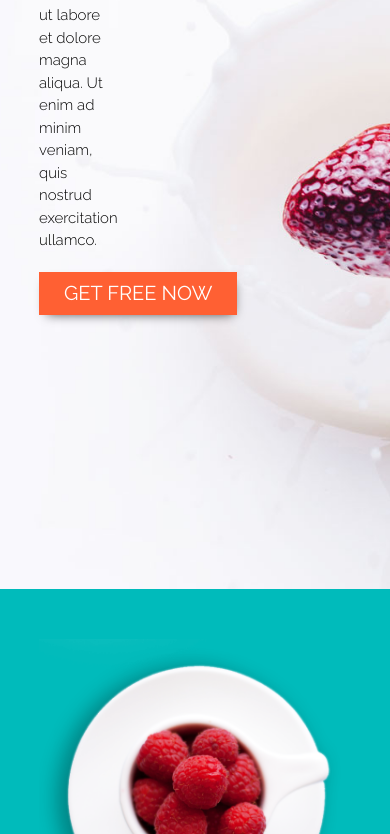
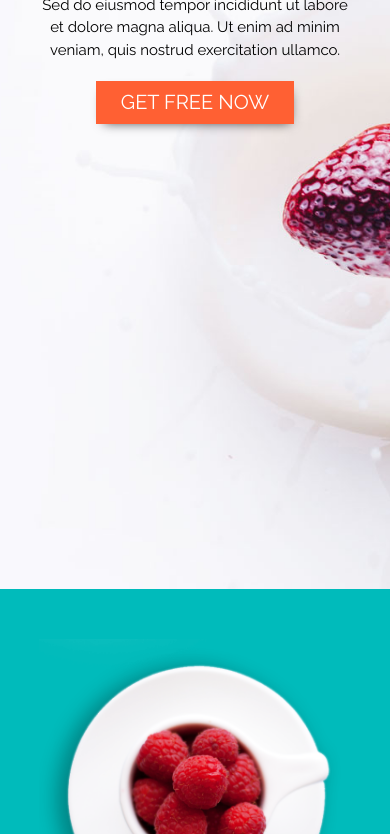
Before and after one commit to Spearek/Grid-mockup-project-wwdc_2, a website: page index.html in a window 390 px wide. Shown: the part 255-1089 px from the top of the page. Drawn offline with Linux system fonts and the light colour scheme.

Commit message:
hero section adjusted for mobile

```diff
--- a/assets/scss/styles.scss
+++ b/assets/scss/styles.scss
@@ -204,6 +204,27 @@ justify-content: space-between;
 		@include mediaQ(1000px)	{
 			&__content{
 				padding-top:40%;
+			}
+		}
+		@include mediaQ(768px){
+			&__content{
+				padding-top:60%;
+				h1{
+					font-size: $titleBig;
+				}
+				p{
+					width:70%;
+					font-weight: 400;
+				}
+
+			}
+		}
+		@include mediaQ(415px){
+			&__content{
+				text-align: center;
+			}
+			p{
+				width:100%;
 			}
 		}
 }
```
Also changed, not shown: assets/css/styles.css, 1 other file.
